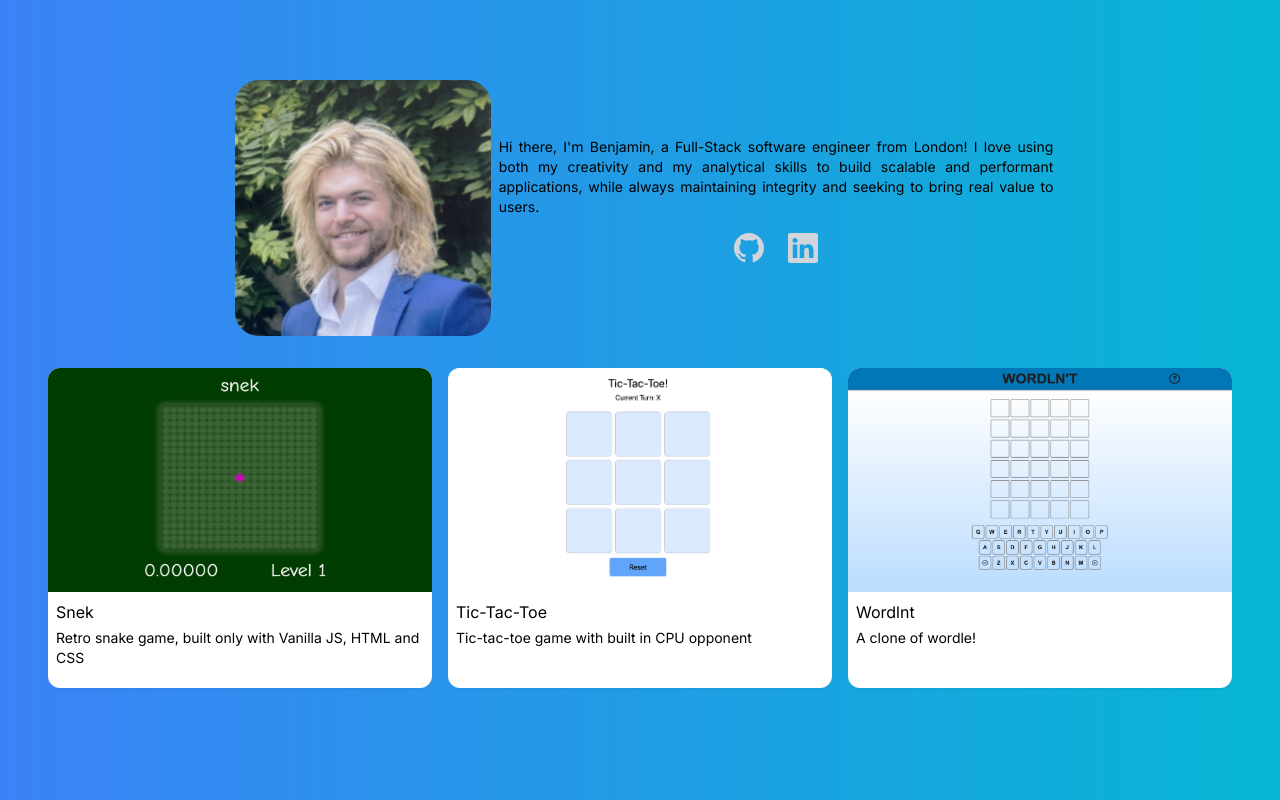
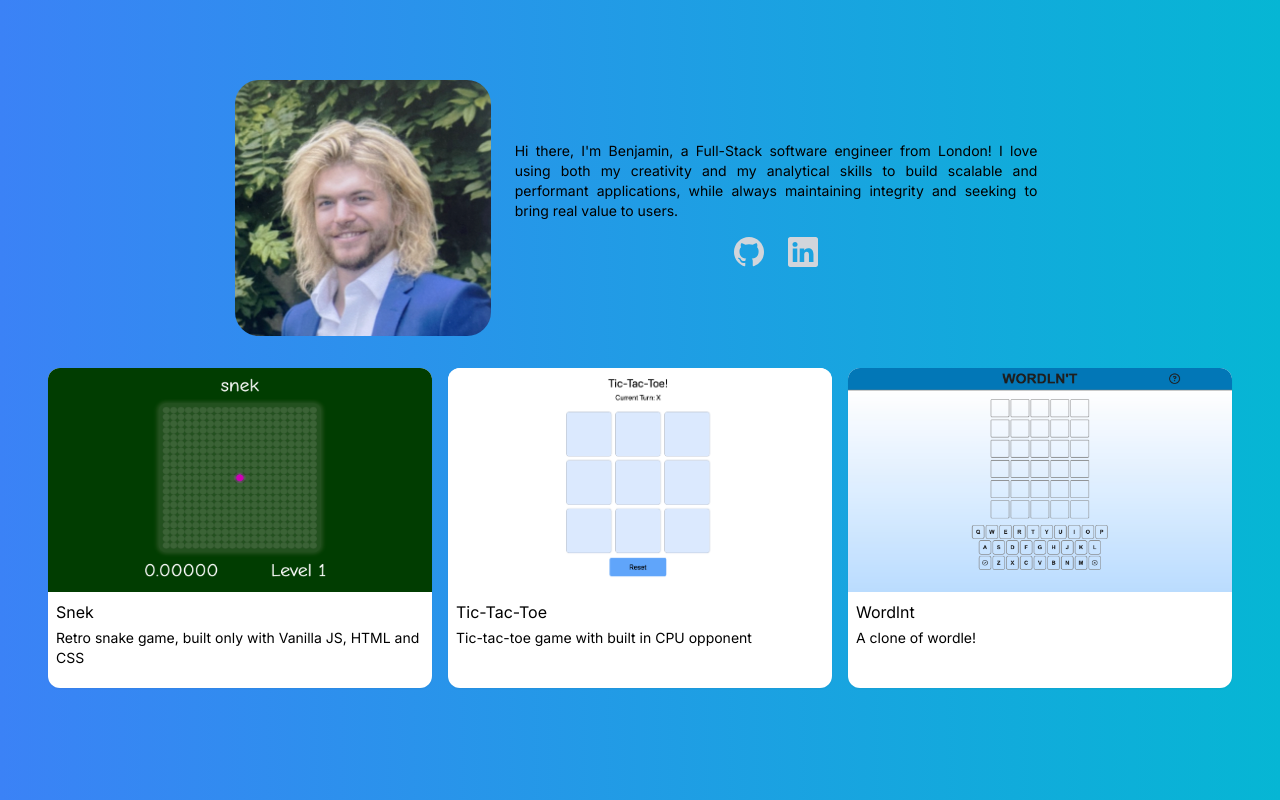
Before and after one commit to benjaminkitson/bk-home, a Next.js app: page / in a window 1280 px wide. Built offline with nearby package versions, Linux system fonts and the light colour scheme.

Commit message:
more updates

```diff
--- a/src/app/(home)/components/TopSection.tsx
+++ b/src/app/(home)/components/TopSection.tsx
@@ -13,7 +13,7 @@ export const TopSection = () => {
         className="m-2 h-full w-64 rounded-3xl object-cover"
       />
       <div className="flex flex-col items-center">
-        <div className="flex w-full justify-start">
+        <div className="flex w-full justify-start px-4 pt-2">
           <P className="text-justify text-sm">
             Hi there, I&apos;m Benjamin, a Full-Stack software engineer from
             London! I love using both my creativity and my analytical skills to
```
